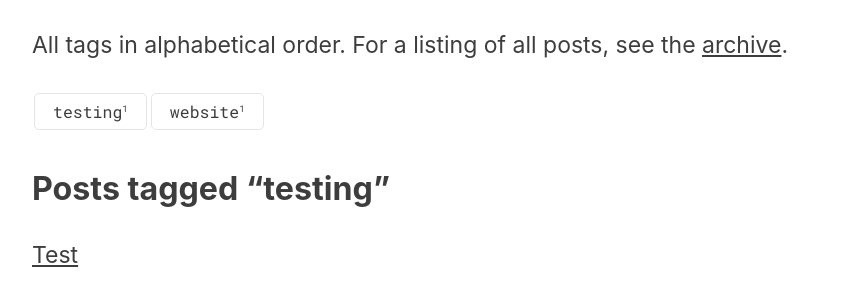
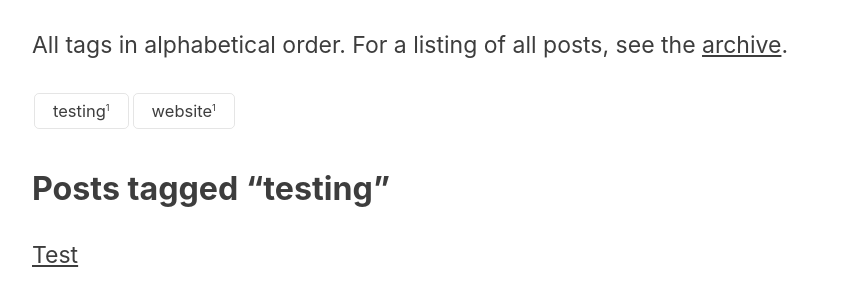
Before and after one commit to ajpwalser/ajpwalser.github.io, a Jekyll site: the page built from tags.html, in a window 1280 px wide. Shown: the part 279-562 px from the top of the page, without its empty margins (208-1071 px from the left). Built offline with Jekyll 4.4.1, drawn with Linux system fonts in a browser that asks for light colours; some web fonts are replaced.

Commit message:
Update style.css

```diff
--- a/css/style.css
+++ b/css/style.css
@@ -287,7 +287,6 @@ span.small {
 }
 
 .tag-box {
-	font-family: 'Roboto Mono', SFMono-Regular, Consolas, Liberation Mono, Menlo, monospace;
 	list-style: none;
 	margin: 0;
 	padding: 4px 0;
```
